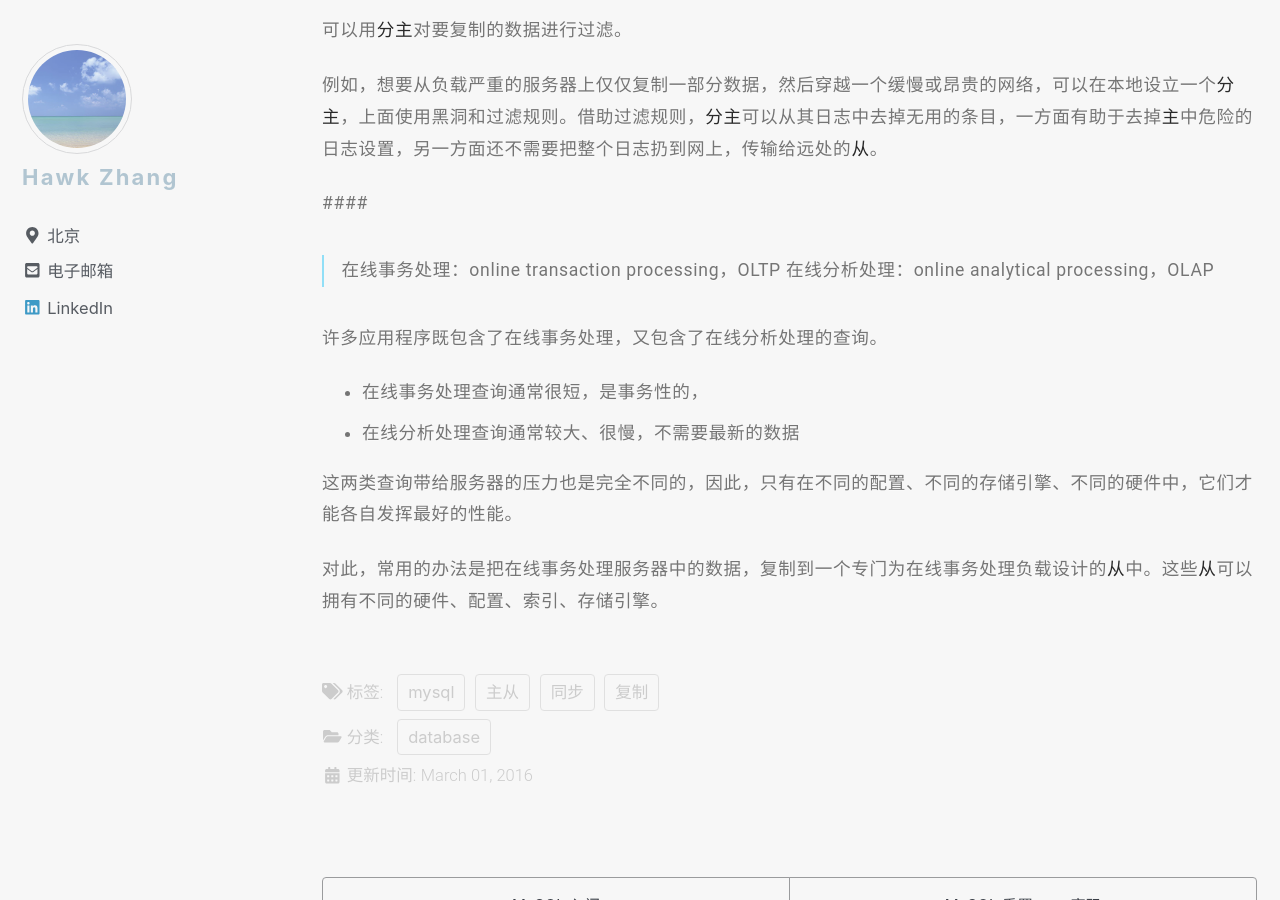
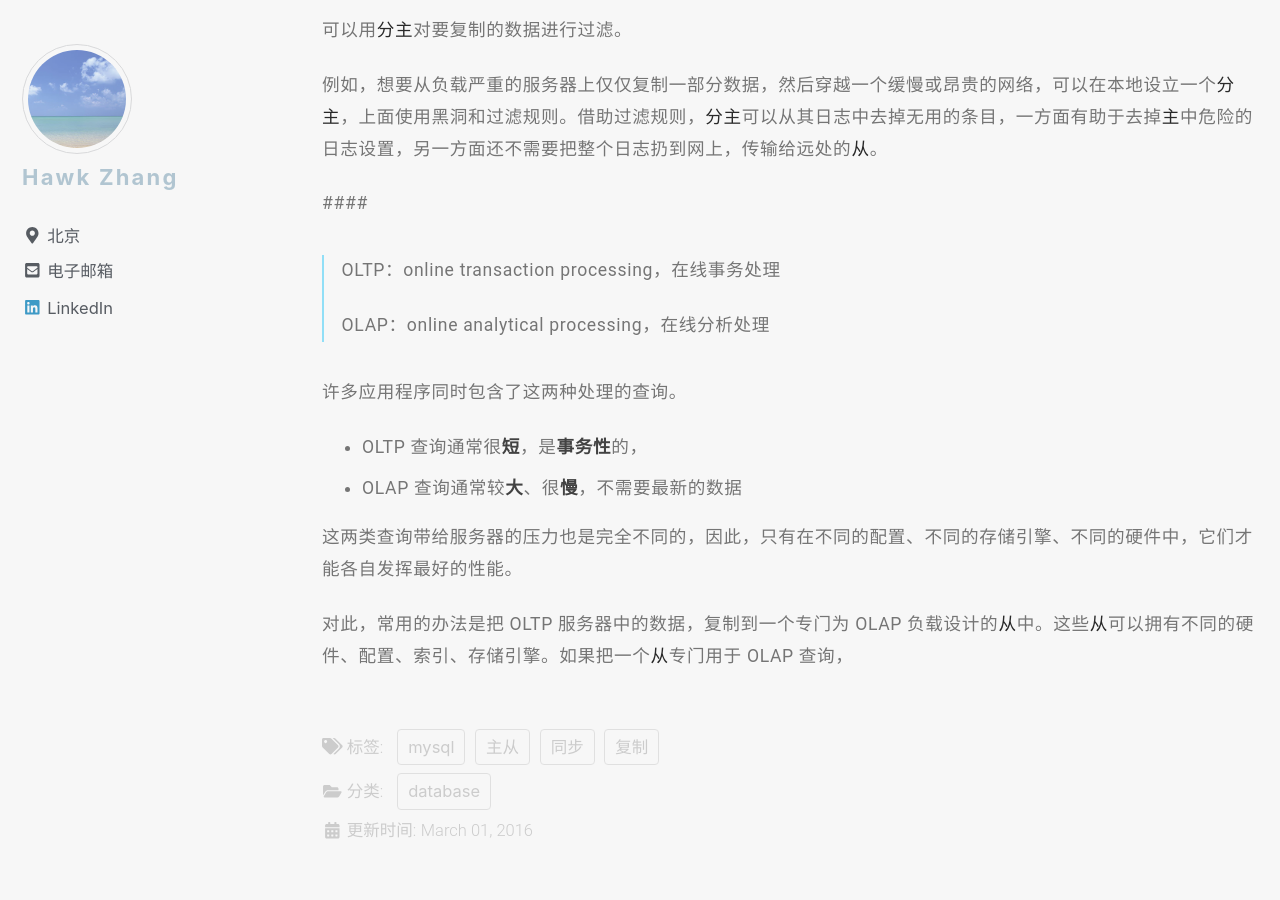
Before and after one commit to narru888/linotes_note, a Jekyll site: the page built from _posts/mysql/2016-03-01-master.slave.md, in a window 1280 px wide and 900 px high, scrolled down 38606 px. Built offline with Jekyll 4.4.1, drawn with Linux system fonts in a browser that asks for light colours; nearby versions of some CDN libraries; a script that is not in the unit is left out.

Commit message:
update on 2018-08-14 14:10:01 CST

```diff
--- a/_posts/mysql/2016-03-01-master.slave.md
+++ b/_posts/mysql/2016-03-01-master.slave.md
@@ -1202,14 +1202,15 @@ replicate_wild_do_table = sales.%
 
 ####
 
->在线事务处理：online transaction processing，OLTP
->在线分析处理：online analytical processing，OLAP
+>OLTP：online transaction processing，在线事务处理
+>
+>OLAP：online analytical processing，在线分析处理
 
-许多应用程序既包含了在线事务处理，又包含了在线分析处理的查询。
+许多应用程序同时包含了这两种处理的查询。
 
-* 在线事务处理查询通常很短，是事务性的，
-* 在线分析处理查询通常较大、很慢，不需要最新的数据
+* OLTP 查询通常很**短**，是**事务性**的，
+* OLAP 查询通常较**大**、很**慢**，不需要最新的数据
 
 这两类查询带给服务器的压力也是完全不同的，因此，只有在不同的配置、不同的存储引擎、不同的硬件中，它们才能各自发挥最好的性能。
 
-对此，常用的办法是把在线事务处理服务器中的数据，复制到一个专门为在线事务处理负载设计的*从*中。这些*从*可以拥有不同的硬件、配置、索引、存储引擎。
+对此，常用的办法是把 OLTP 服务器中的数据，复制到一个专门为 OLAP 负载设计的*从*中。这些*从*可以拥有不同的硬件、配置、索引、存储引擎。如果把一个*从*专门用于 OLAP 查询，
```
